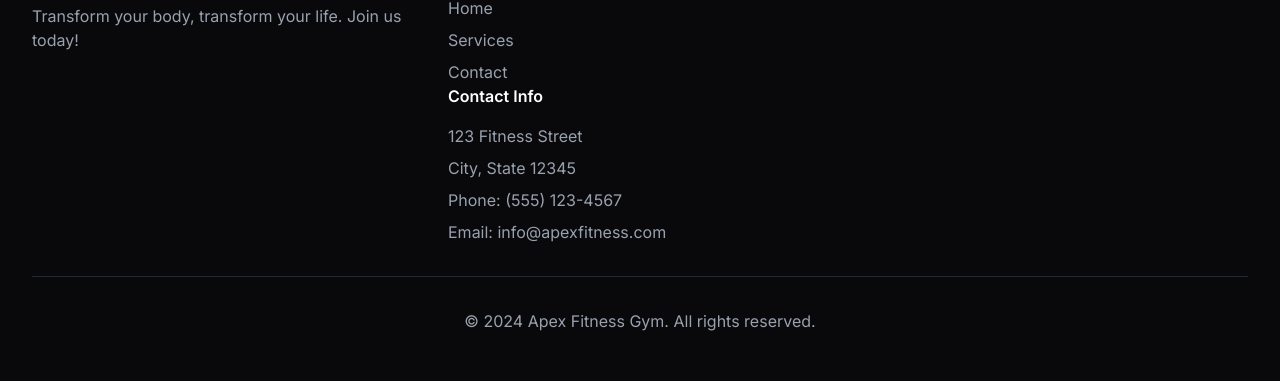
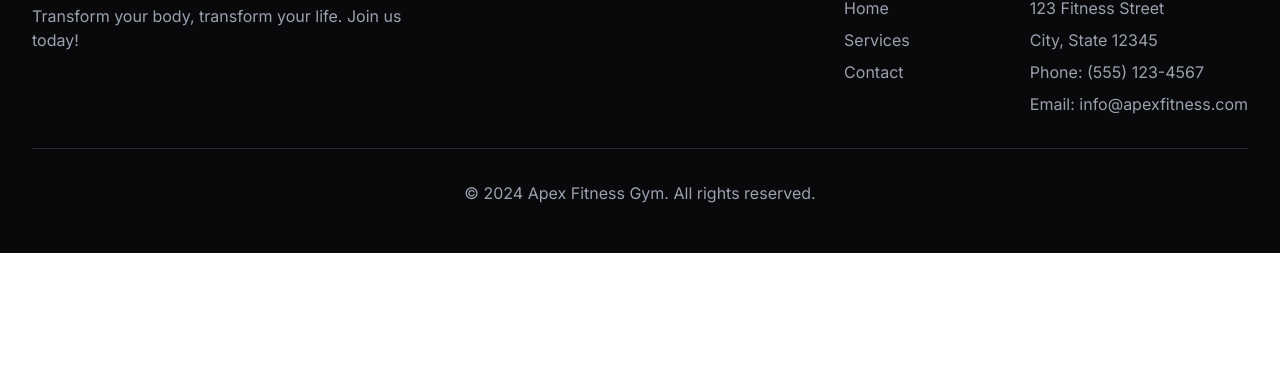
Before and after one commit to massacodes/apex-fitness, a website built with Vite: page index.html in a window 1280 px wide. Shown: the part 2944-3325 px from the top of the page. After the commit the page ends 3197 px from the top, so only its background shows below. Built offline with nearby package versions, Linux system fonts and the light colour scheme.

Commit message:
style: refine footer layout, logo branding, and cta visual assets

```diff
--- a/index.html
+++ b/index.html
@@ -553,8 +553,10 @@
     <!-- Footer -->
     <footer class="bg-zinc-950 text-white py-12">
       <div class="max-w-7xl mx-auto px-4 sm:px-6 lg:px-8">
-        <div class="grid grid-cols-1 md:grid-cols-3 gap-8">
-          <div>
+        <div
+          class="flex flex-col md:flex-row justify-between items-start gap-12"
+        >
+          <div class="max-w-sm">
             <h3 class="text-2xl font-bold mb-4">
               Apex <span class="text-orange-500">Fitness</span>
             </h3>
@@ -562,7 +564,8 @@
               Transform your body, transform your life. Join us today!
             </p>
           </div>
-          <div>
+
+          <div class="flex flex-row gap-16 md:gap-24">
             <div>
               <h4 class="font-semibold mb-4">Quick Links</h4>
               <ul class="space-y-2 text-gray-400">
--- a/src/main.js
+++ b/src/main.js
@@ -3,7 +3,7 @@
   // Animate hero section immediately on page load
   setTimeout(() => {
     const heroElements = document.querySelectorAll(
-      "section:first-of-type .animate-fade-in-up, section:first-of-type .animate-fade-in-down"
+      "section:first-of-type .animate-fade-in-up, section:first-of-type .animate-fade-in-down",
     );
     heroElements.forEach((el) => {
       el.classList.add("animated");
@@ -111,7 +111,7 @@
   // Observe all animated elements (except hero section which should animate immediately)
   document
     .querySelectorAll(
-      ".animate-fade-in-up, .animate-fade-in-down, .animate-slide-in-left, .animate-slide-in-right, .animate-scale-in, .animate-stagger"
+      ".animate-fade-in-up, .animate-fade-in-down, .animate-slide-in-left, .animate-slide-in-right, .animate-scale-in, .animate-stagger",
     )
     .forEach((el) => {
       // Check if element is in hero section - if so, animate immediately
```
